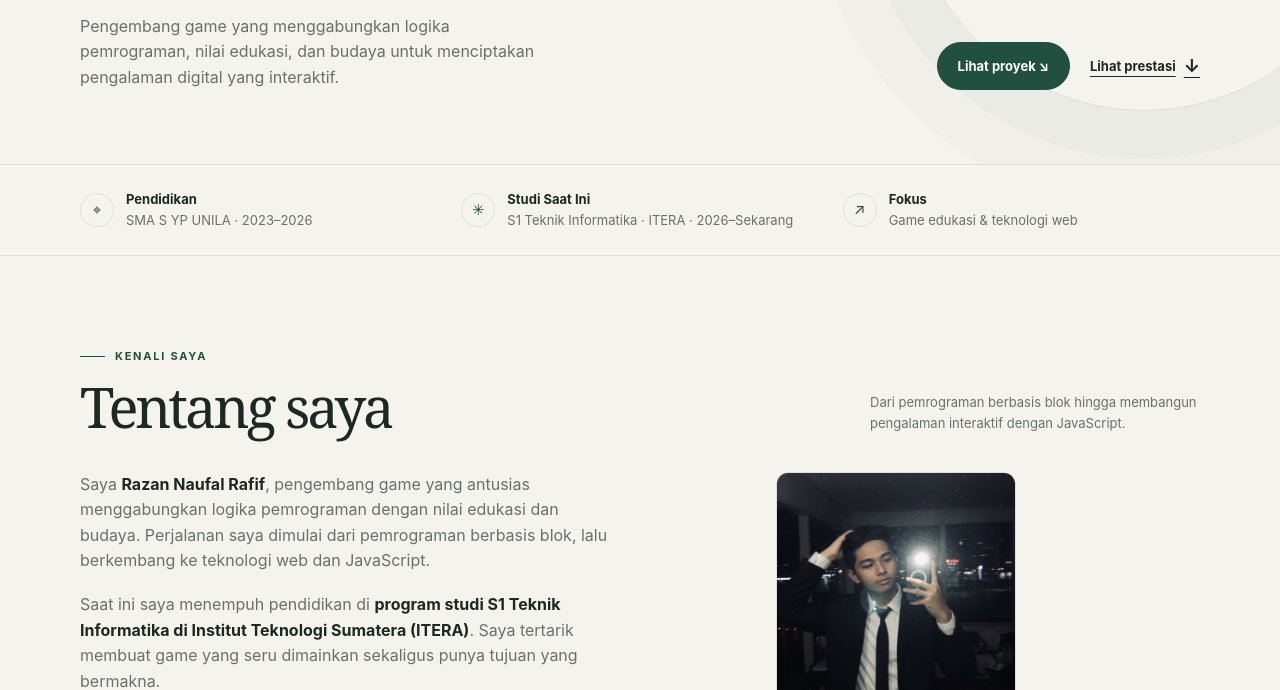
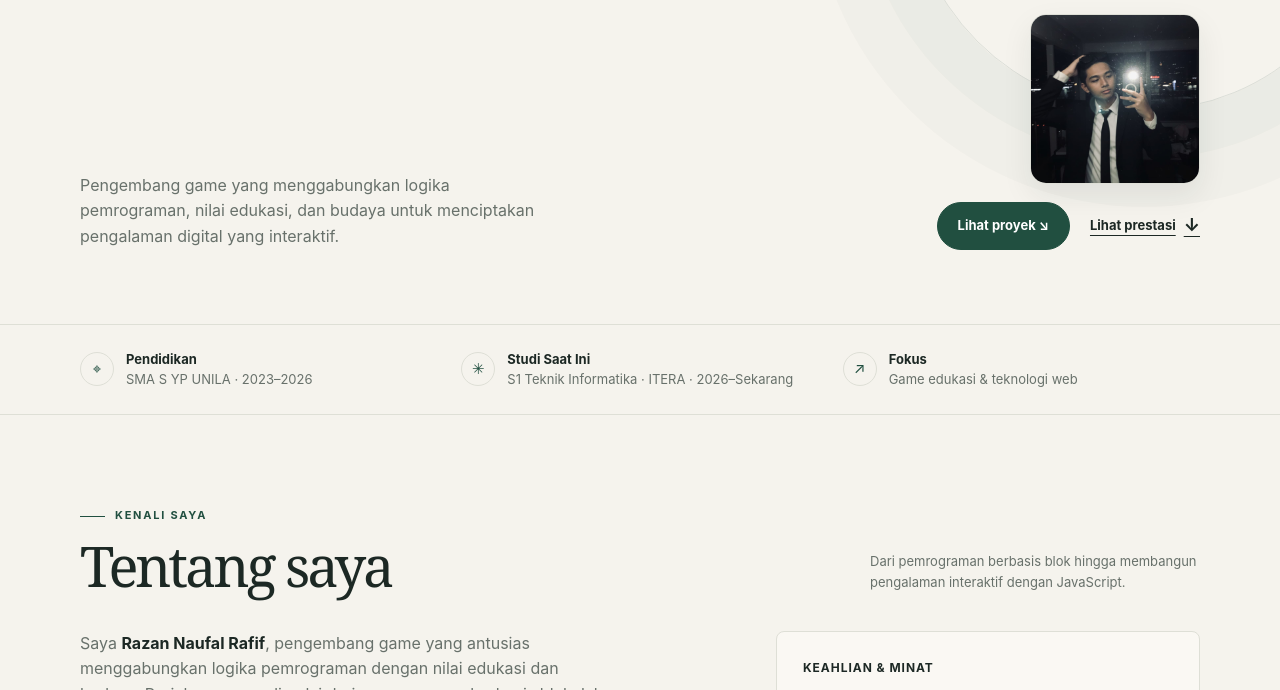
Before and after one commit to RattleRX-92/RattleRX-92.github.io, a plain HTML site: page index.html in a window 1280 px wide. Shown: the part 450-1140 px from the top of the page. Drawn offline with Linux system fonts and the light colour scheme.

Commit message:
Update hero section and remove profile card styles
Refactor hero section layout and remove profile card.

```diff
--- a/index.html
+++ b/index.html
@@ -129,7 +129,30 @@
       margin-top: 40px;
     }
     .hero-copy { max-width: 470px; margin: 0; color: var(--muted); font-size: 16px; }
-    .hero-actions { display: flex; align-items: center; gap: 20px; flex-wrap: wrap; }
+    .hero-right {
+      display: flex;
+      flex-direction: column;
+      align-items: flex-end;
+      gap: 18px;
+      flex-shrink: 0;
+    }
+    .hero-photo-wrap {
+      width: 170px;
+      aspect-ratio: 1 / 1;
+      border-radius: 16px;
+      overflow: hidden;
+      border: 1px solid var(--line);
+      background: var(--white);
+      box-shadow: 0 12px 30px rgba(28, 40, 36, .08);
+    }
+    .hero-photo-wrap img {
+      width: 100%;
+      height: 100%;
+      object-fit: cover;
+      object-position: top center;
+      display: block;
+    }
+    .hero-actions { display: flex; align-items: center; gap: 20px; flex-wrap: wrap; justify-content: flex-end; }
     .button {
       display: inline-flex;
       align-items: center;
@@ -207,28 +230,6 @@
     .about-copy { max-width: 540px; color: var(--muted); font-size: 16px; }
     .about-copy p { margin: 0 0 18px; }
     .about-copy strong { color: var(--ink); font-weight: 650; }
-
-    .profile-card {
-      display: flex;
-      flex-direction: column;
-      gap: 20px;
-    }
-    .profile-photo-wrap {
-      width: 100%;
-      max-width: 240px;
-      aspect-ratio: 1 / 1;
-      border-radius: 12px;
-      overflow: hidden;
-      border: 1px solid var(--line);
-      background: var(--white);
-    }
-    .profile-photo-wrap img {
-      width: 100%;
-      height: 100%;
-      object-fit: cover;
-      object-position: top center;
-      display: block;
-    }
 
     .skill-panel {
       padding: 26px;
@@ -463,6 +464,8 @@
     @media (max-width: 768px) {
       .nav-links { display: none; }
       .hero-bottom, .section-heading, .contact-box { flex-direction: column; align-items: flex-start; }
+      .hero-right { align-items: flex-start; }
+      .hero-actions { justify-content: flex-start; }
       .fact-list, .about-grid, .project-grid { grid-template-columns: 1fr; }
       .achievement { grid-template-columns: 1fr; gap: 12px; }
     }
@@ -494,9 +497,14 @@
           <p class="hero-copy">
             Pengembang game yang menggabungkan logika pemrograman, nilai edukasi, dan budaya untuk menciptakan pengalaman digital yang interaktif.
           </p>
+          <div class="hero-right">
+            <div class="hero-photo-wrap">
+              <img src="Sertif/foto%20profil.jpeg" alt="Foto profil Razan Naufal Rafif">
+            </div>
             <div class="hero-actions">
               <a href="#proyek" class="button">Lihat proyek ↘</a>
               <a href="#prestasi" class="text-link">Lihat prestasi <span>↓</span></a>
+            </div>
           </div>
         </div>
       </div>
@@ -541,10 +549,6 @@
             </p>
           </div>
 
-          <div class="profile-card">
-            <div class="profile-photo-wrap">
-              <img src="Sertif/foto%20profil.jpeg" alt="Foto profil Razan Naufal Rafif">
-            </div>
           <div class="skill-panel">
             <h3>Keahlian & minat</h3>
             <div class="skills">
@@ -555,7 +559,6 @@
               <span class="skill">Event handling</span>
               <span class="skill">State management</span>
               <span class="skill">Aksara Lampung</span>
-              </div>
             </div>
           </div>
         </div>
```
Lines whose indentation alone changed are shown as unchanged.
